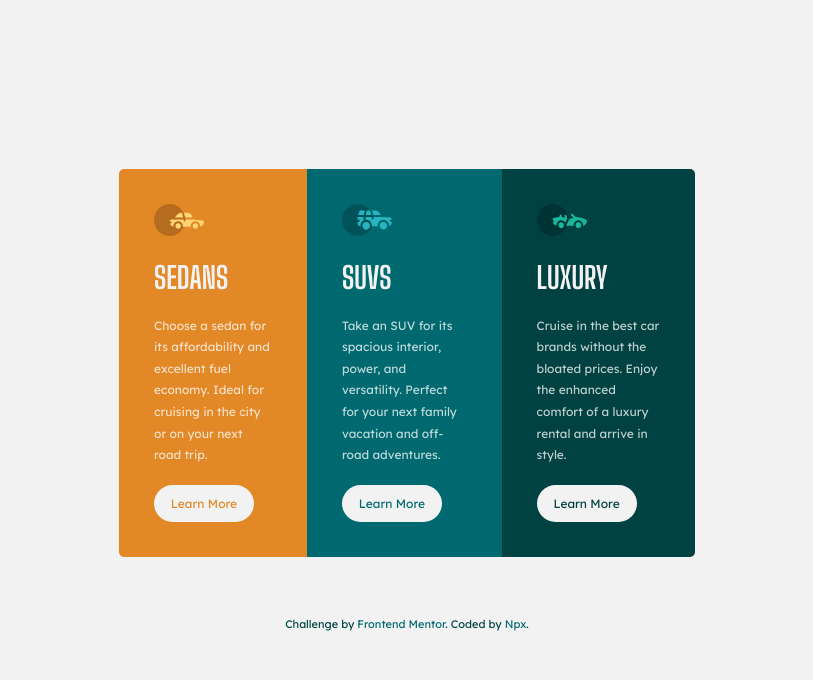
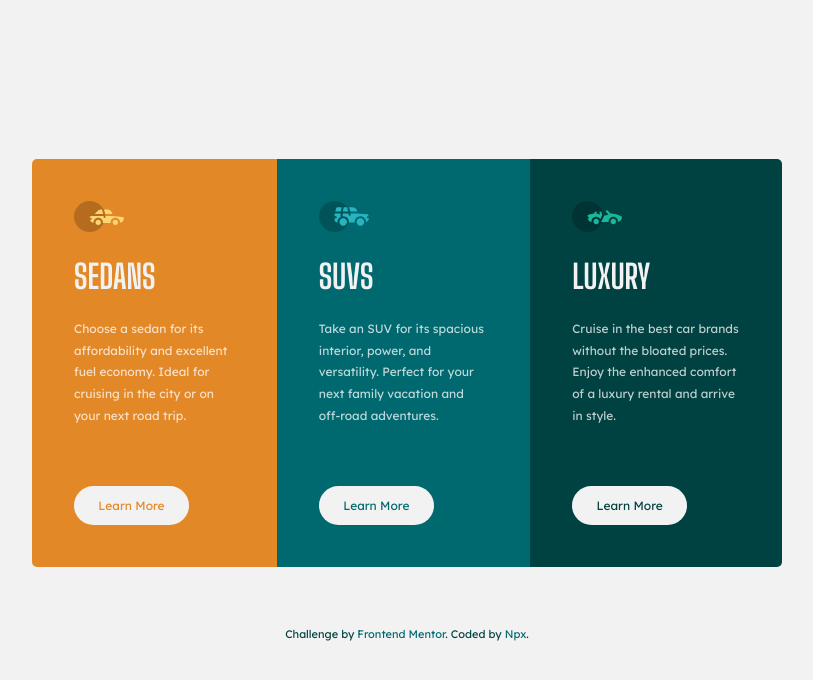
Before and after one commit to joaonpx/3-column-preview-card-component, a plain HTML site: page index.html in a window 1280 px wide. Shown: the whole page, without its empty margins (233-1046 px from the left). Drawn offline with Linux system fonts and the light colour scheme.

Commit message:
:iphone: Add responsive

```diff
--- a/style.css
+++ b/style.css
@@ -38,7 +38,7 @@ h1 {
 
   font-size: 3rem;
 
-  margin: 2rem 0 2rem 0;
+  margin: 2.2rem 0 2.2rem 0;
 }
 
 p {
@@ -63,7 +63,7 @@ p {
 }
 
 .card a {
-  width: max(10rem, 63%);
+  width: 11.5rem;
 
   background: var(--very-light-gray);
 
@@ -71,7 +71,7 @@ p {
   text-align: center;
   font-size: 1.2rem;
 
-  padding-block: 1.1rem;
+  padding-block: 1.2rem;
   border-radius: 2rem;
 
   display: flex;
@@ -145,10 +145,19 @@ p {
   body {
     margin: 0;
   }
+
+  h1 {
+    font-size: 3.3rem;
+  }
+
+  p {
+    margin-bottom: 6rem;
+  }
+
   .cards-container {
     display: flex;
 
-    width: 45%;
+    width: 75rem;
   }
 
   .card.sedans {
@@ -158,4 +167,32 @@ p {
   .card.luxury {
     border-radius: 0 0.5rem 0.5rem 0;
   }
+
+  .card-content {
+    padding: 4.2rem;
+  }
 }
+
+@media (max-width: 438px) {
+  body {
+    margin-block: 20rem;
+  }
+}
+
+@media (max-width: 375px) {
+  body {
+    margin-block: 25rem;
+  }
+
+  .card a {
+    width: min(11.5rem, 80%);
+
+    padding-inline: 1.1rem;
+  }
+}
+
+@media (max-width: 346px) {
+  body {
+    margin-block: 30rem;
+  }
+}
```
